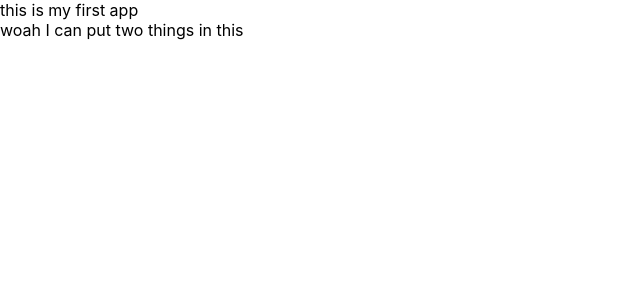
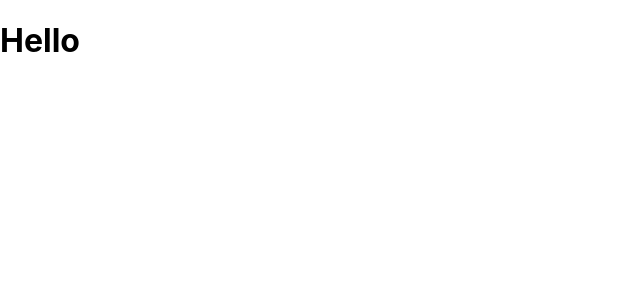
Before and after one commit to ethan-l-chen-24/Learning-React-HTML-CSS, a React (Create React App) app in the folder react/react-task-tracker/: page / in a window 1280 px wide. Shown: the top 300 px of the page, without its empty margins (0-640 px from the left). Built offline with nearby package versions, Linux system fonts and the light colour scheme.

Commit message:
adding props to a component

```diff
--- a/react/react-task-tracker/src/App.js
+++ b/react/react-task-tracker/src/App.js
@@ -1,9 +1,9 @@
+import Header from './components/Header'
 
 function App() {
   return (
     <div className="container">
-      <div> this is my first app </div>
-      <div> woah I can put two things in this </div>
+      <Header title='Hello' />
     </div>
   );
 }
--- /dev/null
+++ b/react/react-task-tracker/src/components/Header.js
@@ -0,0 +1,9 @@
+const Header = (props) => {
+    return (
+        <header>
+            <h1>{props.title}</h1>
+        </header>
+    )
+}
+
+export default Header;
```
Also changed, not shown: react/react-task-tracker/components/Header.js (deleted, +0 -11 lines).
